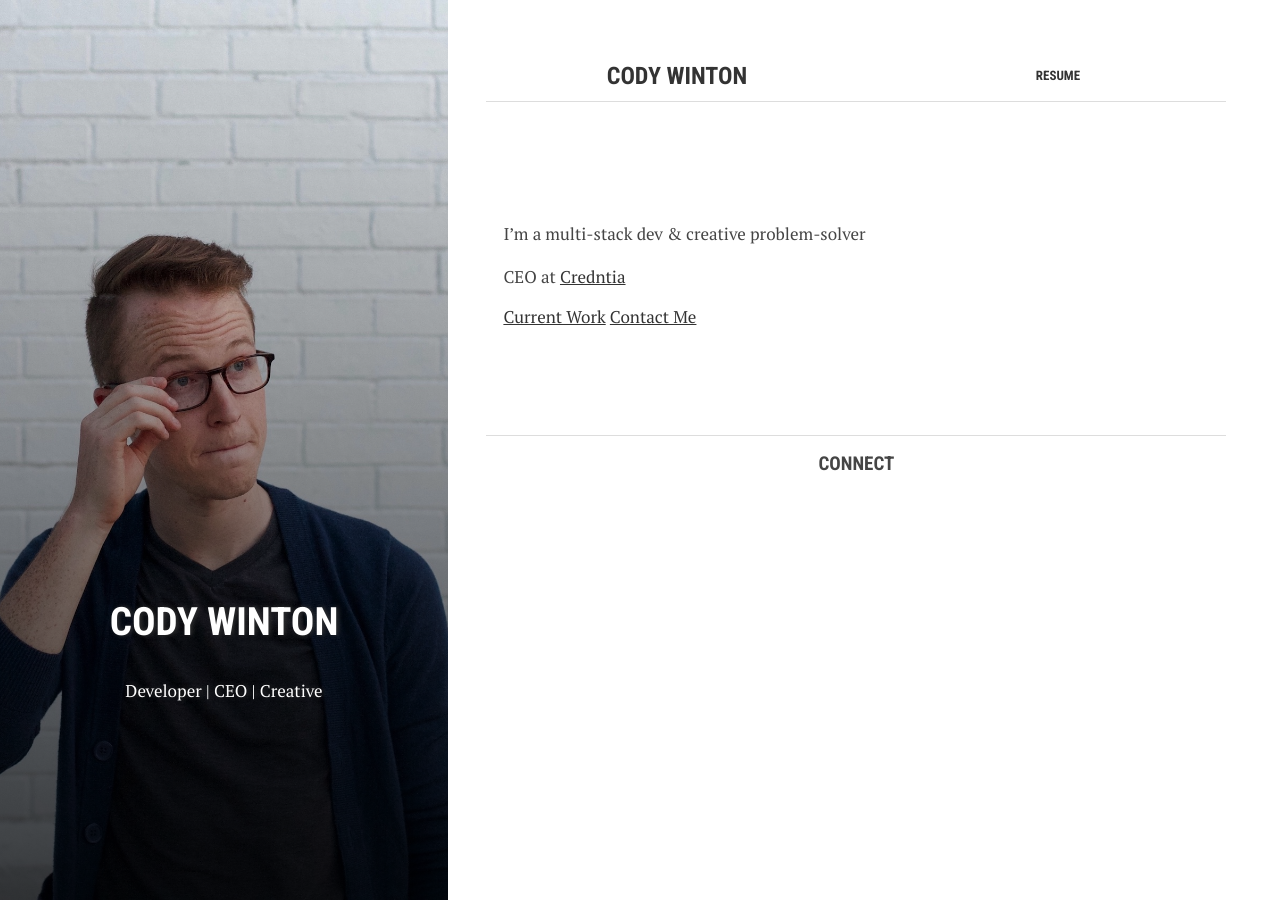
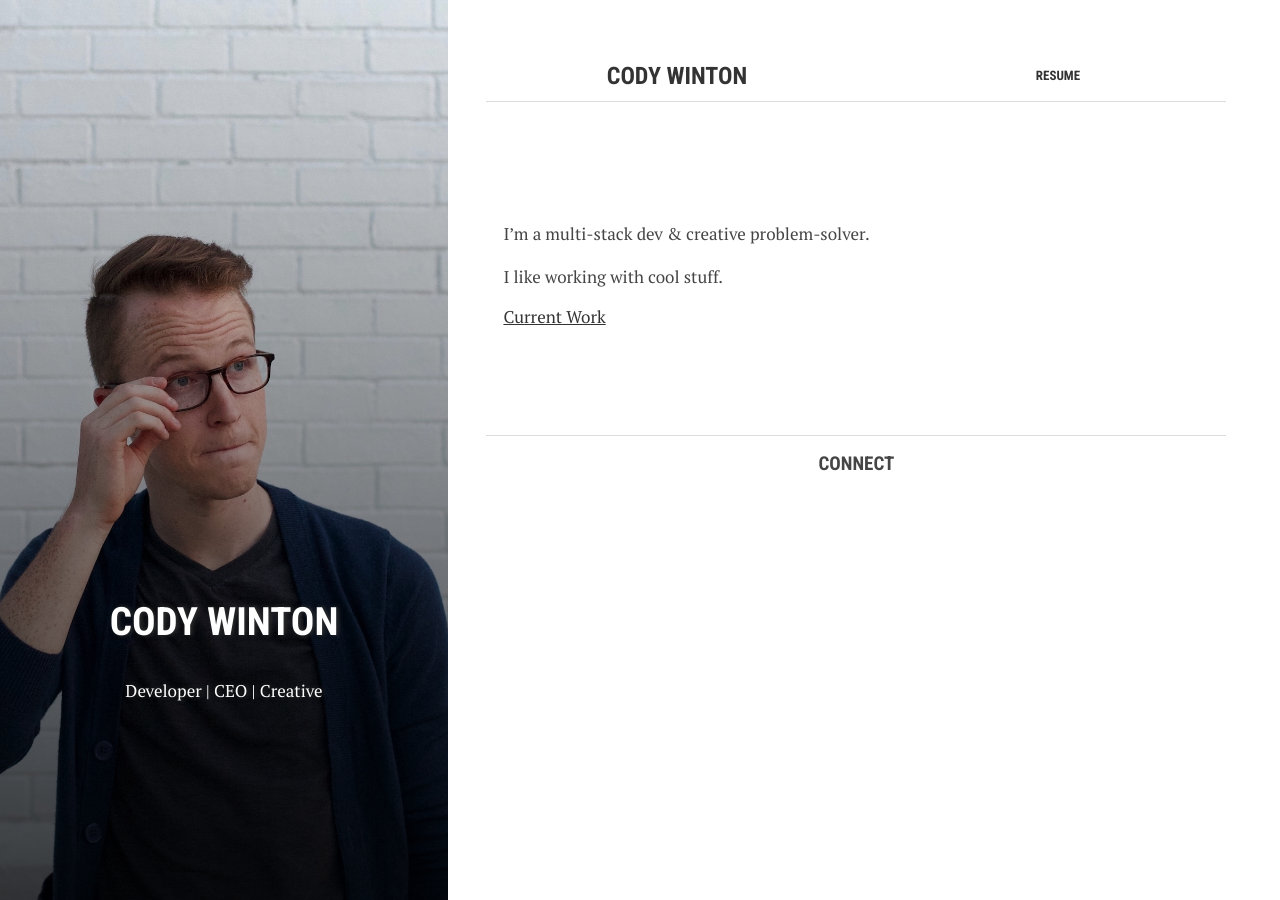
Before and after one commit to codytwinton/codytwinton.github.io, a Jekyll site: the page built from index.markdown, in a window 1280 px wide. Built offline with Jekyll 4.4.1, drawn with Linux system fonts in a browser that asks for light colours.

Commit message:
Minor page updates

```diff
--- a/_config.yml
+++ b/_config.yml
@@ -26,8 +26,8 @@ defaults:
     subtitle:
     hero_image: "/uploads/hero.jpg"
     is_header_page: false
-    action:
-    - title:
+    action_button:
+      title:
       link:
 - scope:
     path: ''
@@ -38,8 +38,8 @@ defaults:
     subtitle:
     hero_image: "/uploads/hero.jpg"
     author: Cody Winton
-    action:
-    - title:
+    action_button:
+      title:
       link:
 url: http://codywinton.com
 email: cody@codywinton.com
--- a/_layouts/page.html
+++ b/_layouts/page.html
@@ -3,18 +3,14 @@ layout: default
 ---
 
 <article class="page">
-  {{ content }}
+	{{ content }}
 
-  	{% if page.buttons %}
-		<nav class="buttons">
-			{% for button in page.buttons %}
-				{% if button.link contains "http" %}
-					{% assign button_target = "_blank" %}
-				{% else %}
-					{% assign button_target = "_self" %}
-				{% endif %}
-				<a href={{ button.link | escape }} class="button" target={{ button_target }}>{{ button.title }}</a>
-			{% endfor %}
-		</nav>
+	{% if page.action_button.link %}
+		{% if page.action_button.link contains "http" %}
+			{% assign button_target = "_blank" %}
+		{% else %}
+			{% assign button_target = "_self" %}
+		{% endif %}
+		<a href="{{ page.action_button.link | escape }}" class="button" target={{ button_target }}>{{ page.action_button.title }}</a>
 	{% endif %}
 </article>
--- a/index.markdown
+++ b/index.markdown
@@ -5,14 +5,11 @@ subtitle: Developer | CEO | Creative
 redirect_from:
 - "/about/"
 - "/home/"
-buttons:
-- title: Current Work
+action_button:
+  title: Current Work
   link: http://credntia.com
-- title: Contact Me
-  link: mailto:cody@codywinton.com
 ---
 
-I'm a multi-stack dev & creative problem-solver
+I'm a multi-stack dev & creative problem-solver.
 
-CEO at
-<a href="http://credntia.com" target="_blank">Credntia</a>
+I like working with cool stuff.
```
